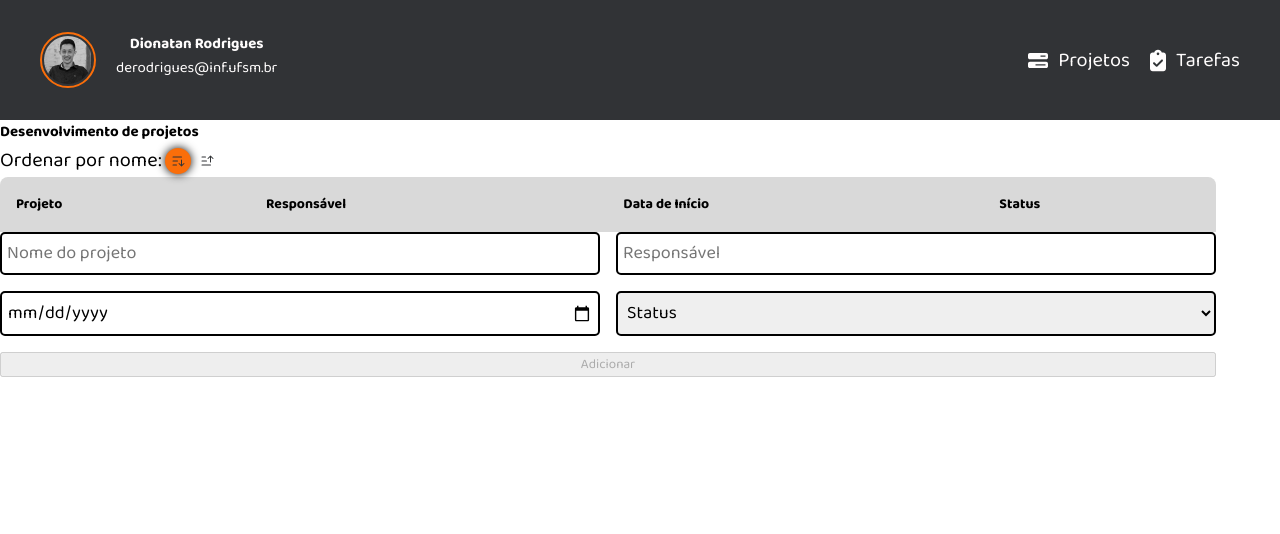
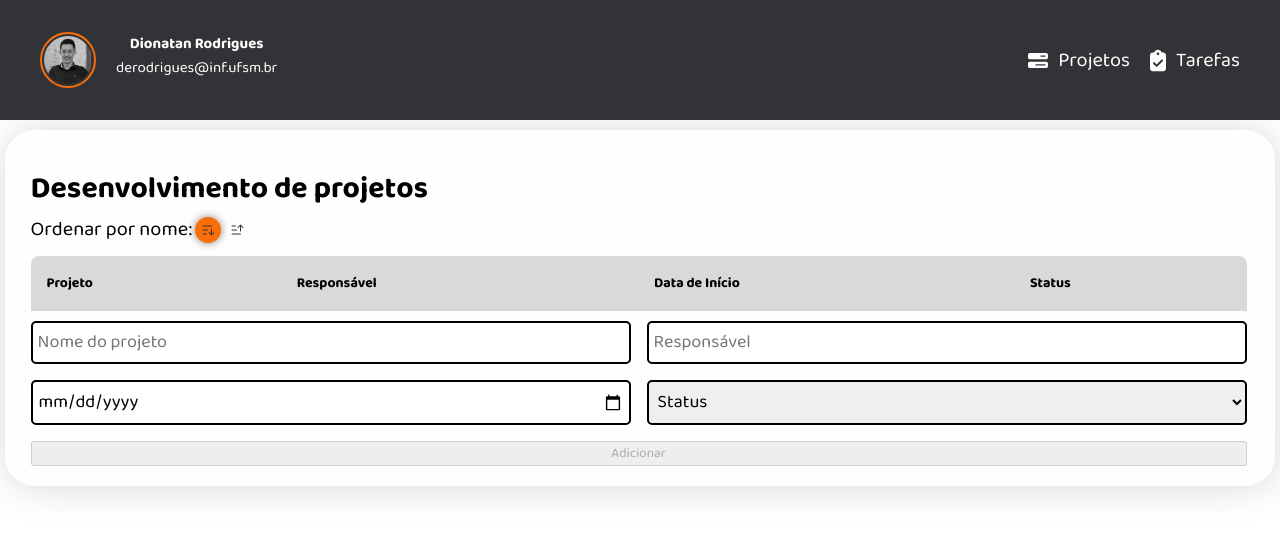
Before and after one commit to Dionatan2019Rodrigues/Curso-js, a plain HTML site: page voitto/module-five/atv-19-techChallenge/index.html in a window 1280 px wide. Drawn offline with Linux system fonts and the light colour scheme.

Commit message:
refactor: shadow color variable and sections class updated

```diff
--- a/voitto/module-five/atv-19-techChallenge/styles.css
+++ b/voitto/module-five/atv-19-techChallenge/styles.css
@@ -10,6 +10,7 @@
   --gray-400: #d9d9d9;
   --gray-500: rgba(221, 221, 221, 0.615);
   --gray-700: #313336;
+  --gray-shadow: #0000007e;
   --green-300: rgb(200, 236, 168);
   --green-500: rgb(118, 187, 57);
   --green-700: #30cd0d;
@@ -85,7 +86,7 @@ nav div a #img-task {
 nav div a #img-project {
   width: 20px;
 }
-main #section-projects {
+.sections {
   padding: 35px 2vw 20px 2vw;
   background-color: var(--gray-300);
   display: flex;
@@ -96,7 +97,7 @@ main #section-projects {
   margin: 10px 5px;
   box-shadow: 1px 1px 40px var(--gray-400);
 }
-main #section-projects #header-section-projects h2 {
+h2 {
   font-size: 3em;
 }
 main .sections #header-section-projects #computers {
@@ -117,7 +118,7 @@ main .sections #header-section-projects #computers img:hover {
 .focused {
   background-color: var(--orange-500);
   border-radius: 50%;
-  box-shadow: 0px 0px 10px #000000;
+  box-shadow: 0px 0px 8px var(--gray-shadow);
 }
 main .sections #header-section-projects p {
   font-size: 2em;
```
